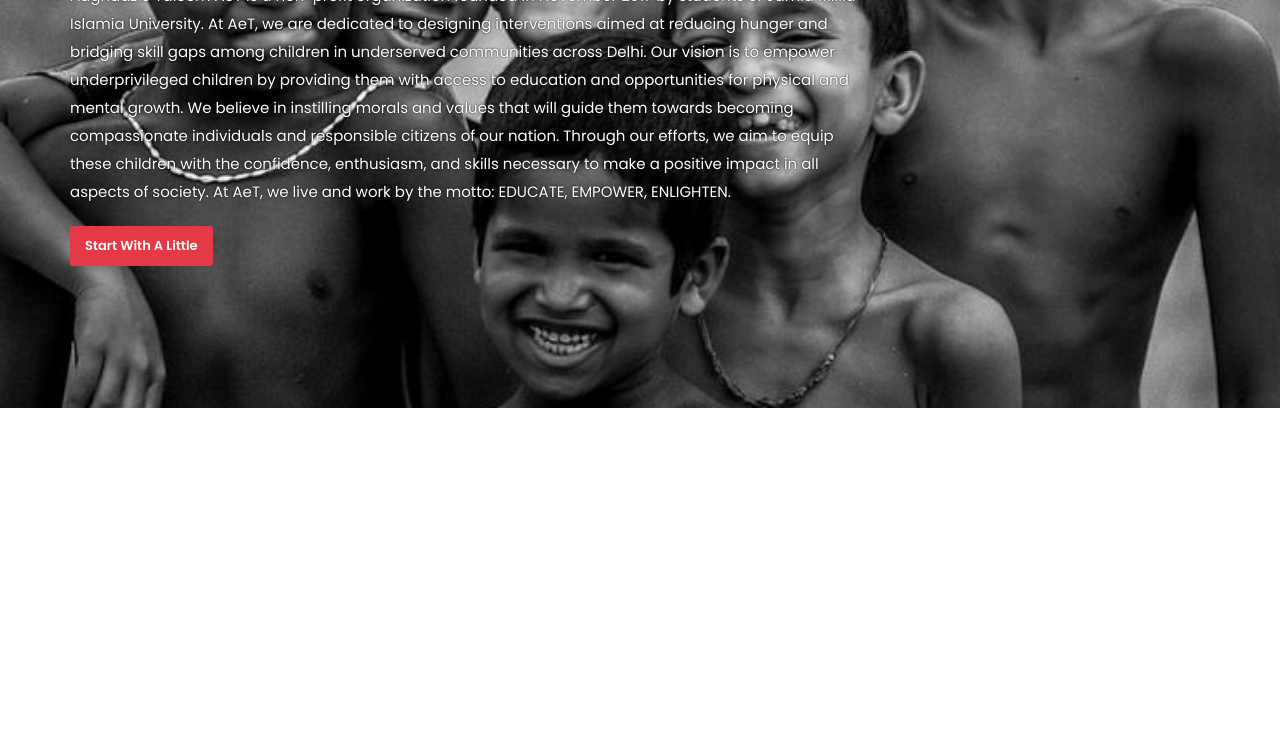
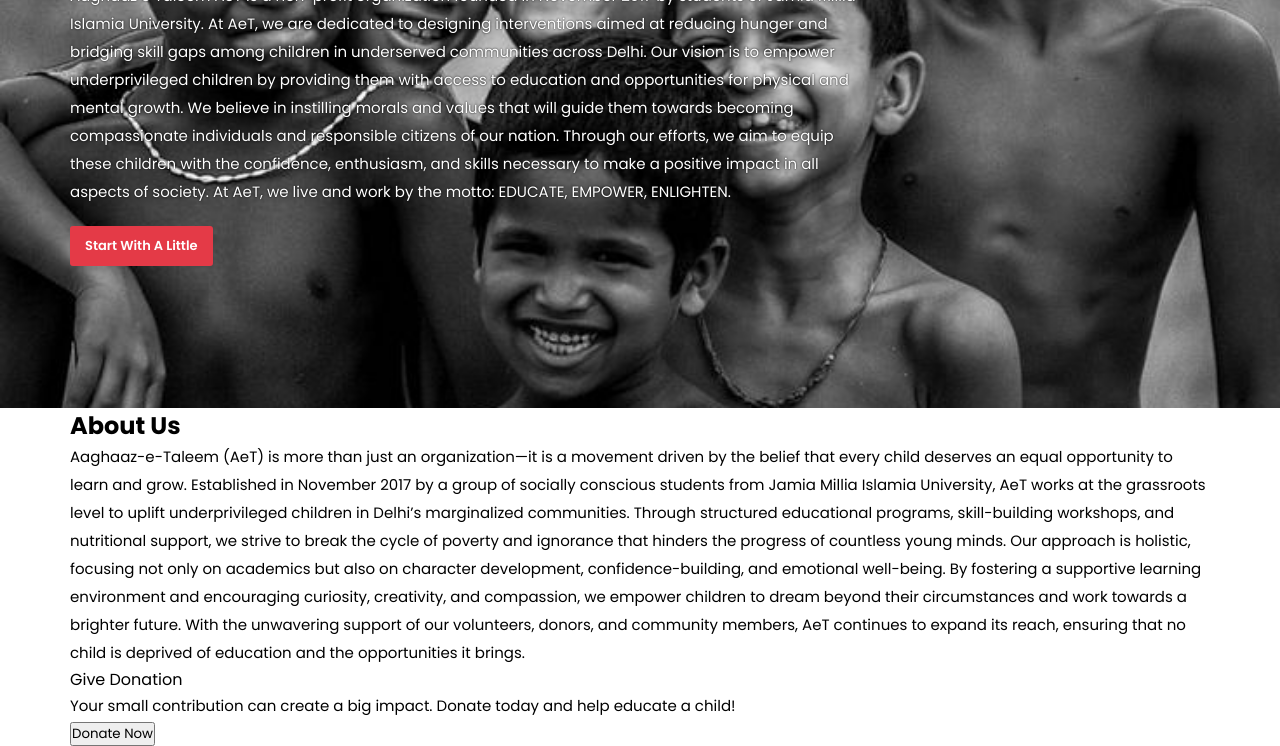
Before and after one commit to mohdwalirahmani/NGO, a plain HTML site: page index.html in a window 1280 px wide. Shown: the part 392-1138 px from the top of the page. Before the commit the page ends 800 px from the top, so only its background shows below. Drawn offline with Linux system fonts and the light colour scheme.

Commit message:
about us session and donation button

```diff
--- a/index.html
+++ b/index.html
@@ -20,7 +20,7 @@
                                 <a href="#homesection">Home</a>
                             </li>
                             <li>
-                                <a href="Javascript:void(0);">About Us</a>
+                                <a href="#aboutSection">About Us</a>
                             </li>
                             <li>
                                 <a href="Javascript:void(0);">Projects</a>
@@ -50,5 +50,26 @@
             </div>
         </div>
         <!-- home section end -->
+        <!--about us section-->
+        <section class="fullcontainer" id="aboutsection">
+            <div class="container">
+                <h2 class="sectionTitle">About Us</h2>
+                <p>Aaghaaz-e-Taleem (AeT) is more than just an organization—it is a movement driven by the belief that every child deserves an equal opportunity to learn and grow. Established in November 2017 by a group of socially conscious students from Jamia Millia Islamia University, AeT works at the grassroots level to uplift underprivileged children in Delhi’s marginalized communities. Through structured educational programs, skill-building workshops, and nutritional support, we strive to break the cycle of poverty and ignorance that hinders the progress of countless young minds. Our approach is holistic, focusing not only on academics but also on character development, confidence-building, and emotional well-being. By fostering a supportive learning environment and encouraging curiosity, creativity, and compassion, we empower children to dream beyond their circumstances and work towards a brighter future. With the unwavering support of our volunteers, donors, and community members, AeT continues to expand its reach, ensuring that no child is deprived of education and the opportunities it brings.</p>
+
+                <div class="cards">
+                    <div class="donationbox">
+                        <div class="title">Give Donation</div>
+                        <p>
+                            Your small contribution can create a big impact. Donate today and help educate a child!
+                        </p>
+                        <button>
+                            Donate Now
+                        </button>
+                        <!-- donation box end -->
+                    </div>
+                </div>
+            </div>
+        </section>
+
     </body>
 </html>
```
